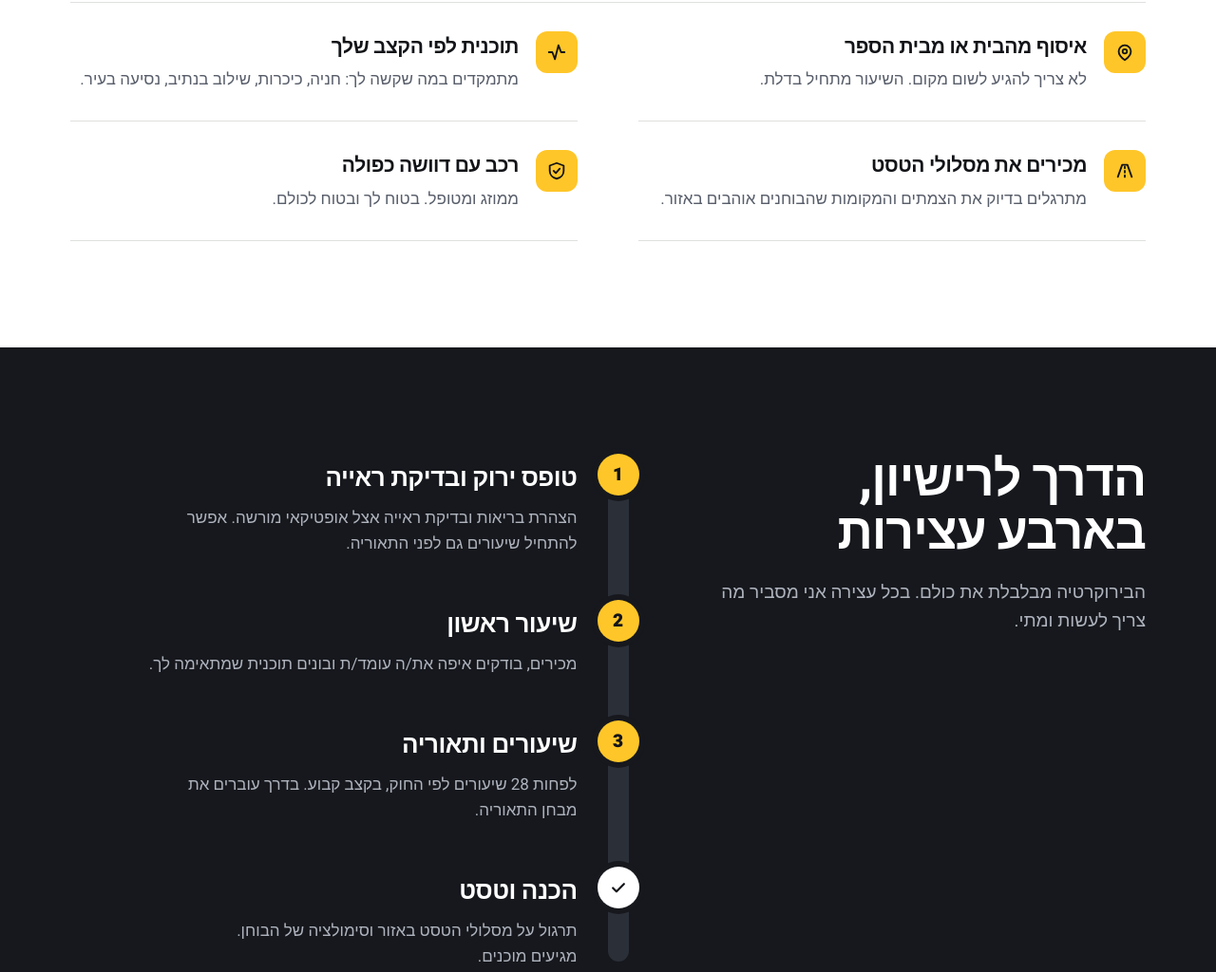
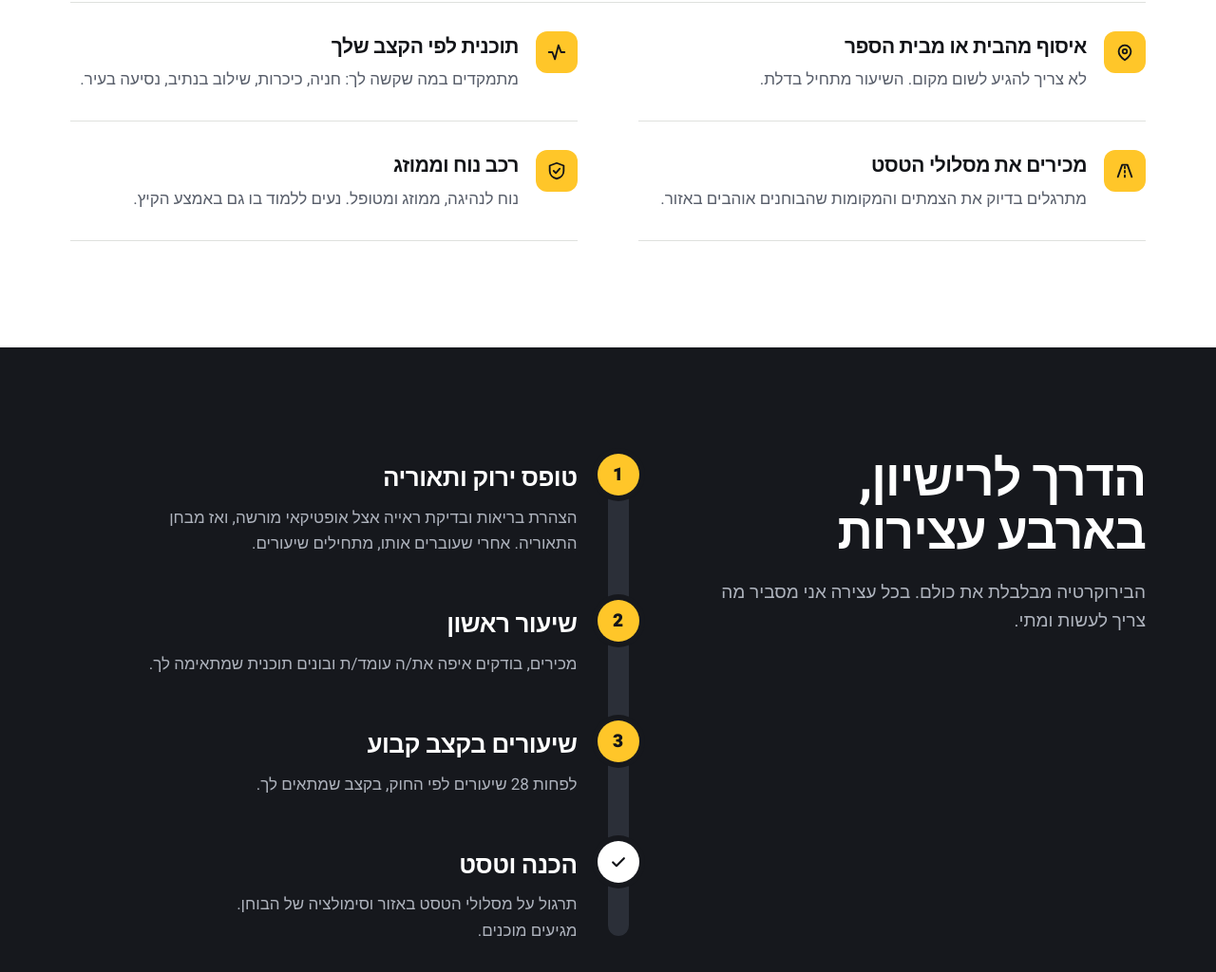
Before and after one commit to hadar1michael-design/eyal-rubin-driving, a plain HTML site: page index.html in a window 1280 px wide. Shown: the part 2152-3176 px from the top of the page at 95% size. Drawn offline with Linux system fonts and the light colour scheme.

Commit message:
Fix theory order, car copy and booking FAQ
Co-Authored-By: Claude Opus 5.5 <noreply@anthropic.com>

```diff
--- a/index.html
+++ b/index.html
@@ -358,7 +358,7 @@
         <li><span class="ic"><svg viewBox="0 0 24 24" fill="none" stroke="currentColor" stroke-width="2" stroke-linecap="round" stroke-linejoin="round"><path d="M12 21s-7-4.4-7-10a7 7 0 0 1 14 0c0 5.6-7 10-7 10z"/><circle cx="12" cy="11" r="2.5"/></svg></span><div><h3>איסוף מהבית או מבית הספר</h3><p>לא צריך להגיע לשום מקום. השיעור מתחיל בדלת.</p></div></li>
         <li><span class="ic"><svg viewBox="0 0 24 24" fill="none" stroke="currentColor" stroke-width="2" stroke-linecap="round" stroke-linejoin="round"><path d="M3 12h4l3 8 4-16 3 8h4"/></svg></span><div><h3>תוכנית לפי הקצב שלך</h3><p>מתמקדים במה שקשה לך: חניה, כיכרות, שילוב בנתיב, נסיעה בעיר.</p></div></li>
         <li><span class="ic"><svg viewBox="0 0 24 24" fill="none" stroke="currentColor" stroke-width="2" stroke-linecap="round" stroke-linejoin="round"><path d="M4 19 9 5h6l5 14"/><path d="M12 7v2M12 12v2M12 17v2"/></svg></span><div><h3>מכירים את מסלולי הטסט</h3><p>מתרגלים בדיוק את הצמתים והמקומות שהבוחנים אוהבים באזור.</p></div></li>
-        <li><span class="ic"><svg viewBox="0 0 24 24" fill="none" stroke="currentColor" stroke-width="2" stroke-linecap="round" stroke-linejoin="round"><path d="M12 3 4 6v6c0 4.5 3.4 8 8 9 4.6-1 8-4.5 8-9V6z"/><path d="m8.5 12 2.5 2.5 4.5-5"/></svg></span><div><h3>רכב עם דוושה כפולה</h3><p><span data-show="car"><span data-f="car">[דגם הרכב]</span>, </span>ממוזג ומטופל. בטוח לך ובטוח לכולם.</p></div></li>
+        <li><span class="ic"><svg viewBox="0 0 24 24" fill="none" stroke="currentColor" stroke-width="2" stroke-linecap="round" stroke-linejoin="round"><path d="M12 3 4 6v6c0 4.5 3.4 8 8 9 4.6-1 8-4.5 8-9V6z"/><path d="m8.5 12 2.5 2.5 4.5-5"/></svg></span><div><h3>רכב נוח וממוזג</h3><p><span data-show="car"><span data-f="car">[דגם הרכב]</span>, </span>נוח לנהיגה, ממוזג ומטופל. נעים ללמוד בו גם באמצע הקיץ.</p></div></li>
       </ul>
     </div>
   </section>
@@ -371,9 +371,9 @@
         <p class="sub">הבירוקרטיה מבלבלת את כולם. בכל עצירה אני מסביר מה צריך לעשות ומתי.</p>
       </div>
       <ol class="route">
-        <li><div class="stop" aria-hidden="true"><span>1</span></div><h3>טופס ירוק ובדיקת ראייה</h3><p>הצהרת בריאות ובדיקת ראייה אצל אופטיקאי מורשה. אפשר להתחיל שיעורים גם לפני התאוריה.</p></li>
+        <li><div class="stop" aria-hidden="true"><span>1</span></div><h3>טופס ירוק ותאוריה</h3><p>הצהרת בריאות ובדיקת ראייה אצל אופטיקאי מורשה, ואז מבחן התאוריה. אחרי שעוברים אותו, מתחילים שיעורים.</p></li>
         <li><div class="stop" aria-hidden="true"><span>2</span></div><h3>שיעור ראשון</h3><p>מכירים, בודקים איפה את/ה עומד/ת ובונים תוכנית שמתאימה לך.</p></li>
-        <li><div class="stop" aria-hidden="true"><span>3</span></div><h3>שיעורים ותאוריה</h3><p>לפחות 28 שיעורים לפי החוק, בקצב קבוע. בדרך עוברים את מבחן התאוריה.</p></li>
+        <li><div class="stop" aria-hidden="true"><span>3</span></div><h3>שיעורים בקצב קבוע</h3><p>לפחות 28 שיעורים לפי החוק, בקצב שמתאים לך.</p></li>
         <li><div class="stop" aria-hidden="true"><span><svg width="20" height="20" aria-hidden="true"><use href="#i-check"/></svg></span></div><h3>הכנה וטסט</h3><p>תרגול על מסלולי הטסט באזור וסימולציה של הבוחן. מגיעים מוכנים.</p></li>
       </ol>
     </div>
@@ -420,11 +420,11 @@
       </div>
       <div class="faq-list">
         <details><summary>מאיזה גיל אפשר להתחיל?<span class="pm" aria-hidden="true"><svg><use href="#i-plus"/></svg></span></summary><p>שיעורי נהיגה מגיל 16 וחצי, וטסט מעשי מגיל 16 ו־9 חודשים. את התאוריה כדאי להתחיל כבר בגיל 15 וחצי.</p></details>
-        <details><summary>צריך לעבור תאוריה לפני השיעור הראשון?<span class="pm" aria-hidden="true"><svg><use href="#i-plus"/></svg></span></summary><p>לא. מספיק טופס ירוק (הצהרת בריאות ובדיקת ראייה) כדי להתחיל. את התאוריה צריך לעבור לפני הטסט, ואני עוזר להתכונן גם אליה.</p></details>
+        <details><summary>צריך לעבור תאוריה לפני השיעור הראשון?<span class="pm" aria-hidden="true"><svg><use href="#i-plus"/></svg></span></summary><p>כן. קודם טופס ירוק (הצהרת בריאות ובדיקת ראייה) ומבחן התאוריה, ואחרי שעוברים אותו מתחילים שיעורים.</p></details>
         <details><summary>כמה שיעורים צריך?<span class="pm" aria-hidden="true"><svg><use href="#i-plus"/></svg></span></summary><p>החוק מחייב לפחות 28 שיעורים לפני טסט ראשון. מעבר לזה זה תלוי בכל אחד: אחרי השיעור הראשון אוכל לתת הערכה אמיתית, ותקבל/י עדכון אחרי כל שיעור.</p></details>
         <details><summary>אוטומט או ידני?<span class="pm" aria-hidden="true"><svg><use href="#i-plus"/></svg></span></summary><p>אוטומט נלמד מהר יותר ומתאים לרוב הרכבים החדשים, אבל הרישיון תקף רק לאוטומט. ידני דורש יותר תרגול ומאפשר לנהוג בכל רכב. אני מלמד <span data-f="gear">[אוטומט / ידני / שניהם]</span>, ונבחר יחד מה מתאים לך.</p></details>
         <details><summary>מאיפה האיסוף ובאילו שעות?<span class="pm" aria-hidden="true"><svg><use href="#i-plus"/></svg></span></summary><p>מהבית, מבית הספר או מהעבודה, ב<span data-f="area">[אזור]</span>, נס ציונה ובאר יעקב. <span data-show="hours">שעות השיעורים: <span data-f="hours">[שעות פעילות]</span>.</span><span data-hide="hours">את השעות קובעים יחד, לפי מה שנוח לך.</span></p></details>
-        <details><summary>מה קורה אם צריך לבטל שיעור?<span class="pm" aria-hidden="true"><svg><use href="#i-plus"/></svg></span></summary><p>מבטלים עד <span data-f="cancel">[X]</span> שעות לפני, בלי חיוב. ביטול מאוחר יותר משולם כשיעור.</p></details>
+        <details><summary>כמה זמן מראש צריך לקבוע שיעור?<span class="pm" aria-hidden="true"><svg><use href="#i-plus"/></svg></span></summary><p>כדאי לקבוע כשבוע מראש. ככה בטוח מוצאים שעה שנוחה לך.</p></details>
       </div>
     </div>
   </section>
@@ -479,7 +479,6 @@ const INFO = {
   hours:    "",   // למשל "א׳–ה׳ 07:00–21:00, שישי בבוקר"
   car:      "",   // למשל "קיה ספורטז׳ אוטומט"
   gear:     "גם ידני וגם אוטומט",
-  cancel:   "24", // שעות ביטול
   firstName:"אייל",
   about:    "אני מלמד נהיגה נכונה מהיום הראשון: לא רק איך עוברים את הבוחן, אלא איך נוהגים באמת. באינסטגרם ובטיקטוק אני מעלה טיפים מהכביש, ממצבים שמבלבלים בטסט ועד איך בודקים שמן, כי נהג טוב מכיר גם את הרכב שלו.",
   photo:    "eyal-profile.jpg",
```
